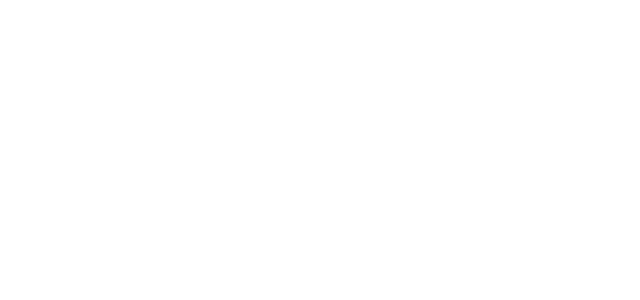
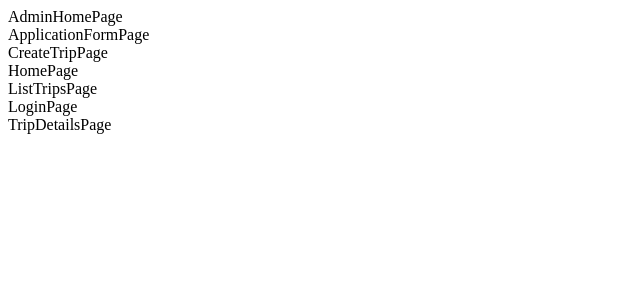
Before and after one commit to future4code/Igor-Artagnan, a React (Create React App) app in the folder semana10/labe-x/: page / in a window 1280 px wide. Shown: the top 300 px of the page, without its empty margins (0-640 px from the left). Built offline with nearby package versions, Linux system fonts and the light colour scheme.

Commit message:
Criação das funções nos componentes e teste de renderização

```diff
--- a/semana10/labe-x/src/App.js
+++ b/semana10/labe-x/src/App.js
@@ -1,9 +1,22 @@
 import React from 'react'
+import AdminHomePage from './pages/AdminHomePage/AdminHomePage'
+import ApplicationFormPage from './pages/ApplicationFormPage/ApplicationFormPage'
+import CreateTripPage from './pages/CreateTripPage/CreateTripPage'
+import HomePage from './pages/HomePage/HomePage'
+import ListTripsPage from './pages/ListTripsPage/ListTripsPage'
+import LoginPage from './pages/LoginPage/LoginPage'
+import TripDetailsPage from './pages/TripDetailsPage/TripDetailsPage'
 
 function App() {
   return (
     <div >
-
+      <AdminHomePage/>
+      <ApplicationFormPage/>
+      <CreateTripPage/>
+      <HomePage/>
+      <ListTripsPage/>
+      <LoginPage/>
+      <TripDetailsPage/>
 
     </div>
   );
--- a/semana10/labe-x/src/pages/AdminHomePage/AdminHomePage.jsx
+++ b/semana10/labe-x/src/pages/AdminHomePage/AdminHomePage.jsx
@@ -0,0 +1,9 @@
+import React from 'react'
+
+export default function  AdminHomePage(){
+return (
+    <div>
+        AdminHomePage
+    </div>
+)
+}
--- a/semana10/labe-x/src/pages/ApplicationFormPage/ApplicationFormPage.jsx
+++ b/semana10/labe-x/src/pages/ApplicationFormPage/ApplicationFormPage.jsx
@@ -0,0 +1,9 @@
+import React from 'react'
+
+export default function  ApplicationFormPage(){
+return (
+    <div>
+        ApplicationFormPage
+    </div>
+)
+}
--- a/semana10/labe-x/src/pages/CreateTripPage/CreateTripPage.jsx
+++ b/semana10/labe-x/src/pages/CreateTripPage/CreateTripPage.jsx
@@ -0,0 +1,9 @@
+import React from 'react'
+
+export default function  CreateTripPage(){
+return (
+    <div>
+        CreateTripPage
+    </div>
+)
+}
--- a/semana10/labe-x/src/pages/HomePage/HomePage.jsx
+++ b/semana10/labe-x/src/pages/HomePage/HomePage.jsx
@@ -0,0 +1,9 @@
+import React from 'react'
+
+export default function  HomePage(){
+return (
+    <div>
+        HomePage
+    </div>
+)
+}
--- a/semana10/labe-x/src/pages/ListTripsPage/ListTripsPage.jsx
+++ b/semana10/labe-x/src/pages/ListTripsPage/ListTripsPage.jsx
@@ -0,0 +1,9 @@
+import React from 'react'
+
+export default function  ListTripsPage(){
+return (
+    <div>
+        ListTripsPage
+    </div>
+)
+}
--- a/semana10/labe-x/src/pages/LoginPage/LoginPage.jsx
+++ b/semana10/labe-x/src/pages/LoginPage/LoginPage.jsx
@@ -0,0 +1,9 @@
+import React from 'react'
+
+export default function  LoginPage(){
+return (
+    <div>
+        LoginPage
+    </div>
+)
+}
--- a/semana10/labe-x/src/pages/TripDetailsPage/TripDetailsPage.jsx
+++ b/semana10/labe-x/src/pages/TripDetailsPage/TripDetailsPage.jsx
@@ -0,0 +1,9 @@
+import React from 'react'
+
+export default function  TripDetailsPage(){
+return (
+    <div>
+        TripDetailsPage
+    </div>
+)
+}
```
